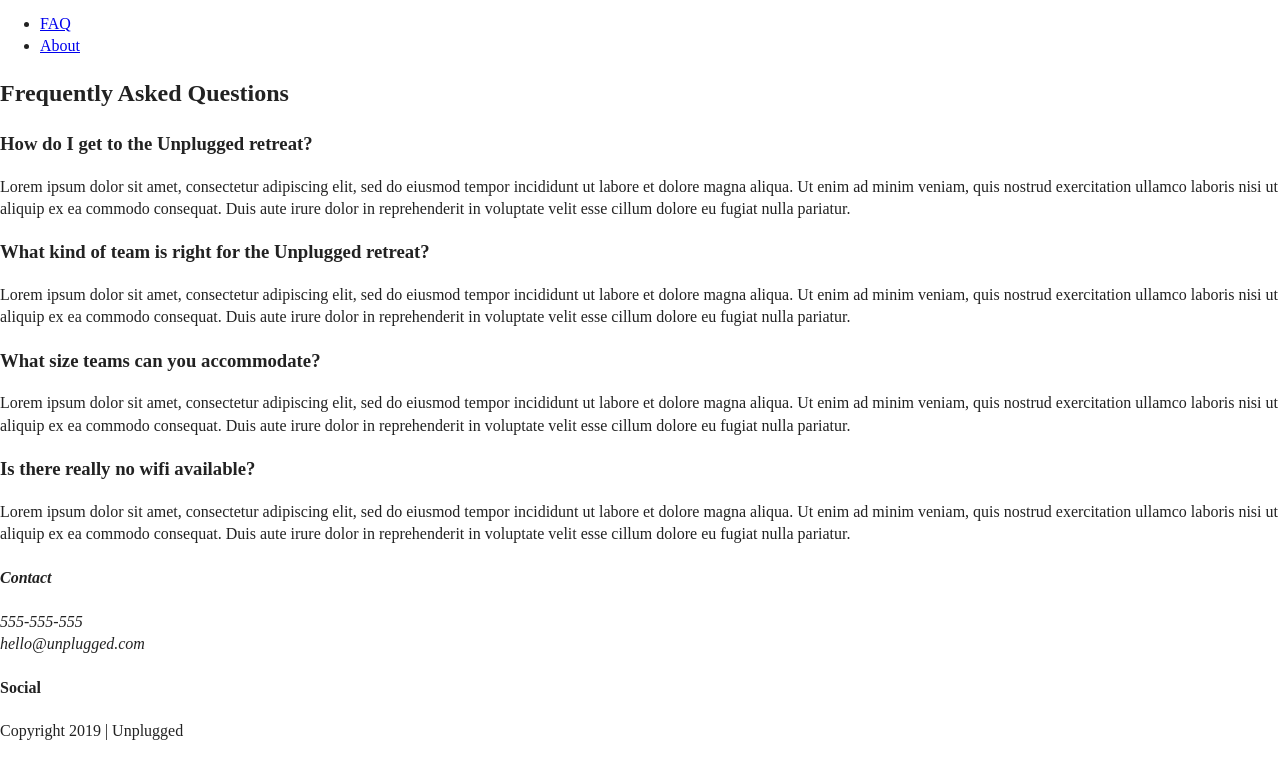
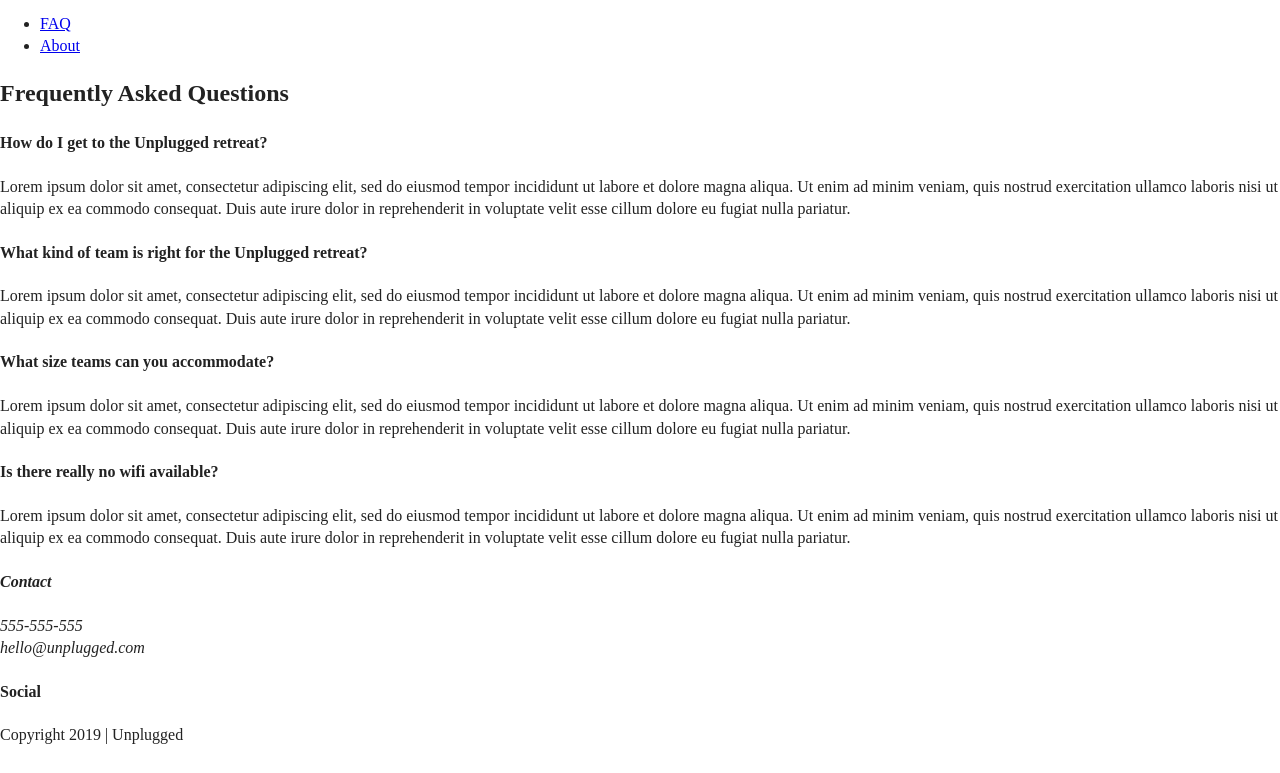
Before and after one commit to renazh/206-unplugged, a website: page faq/index.html in a window 1280 px wide. Shown: the part 27-800 px from the top of the page. Drawn offline with Linux system fonts and the light colour scheme.

Commit message:
Edited faq html content

```diff
--- a/faq/index.html
+++ b/faq/index.html
@@ -38,45 +38,38 @@
     </div> <!-- header content wrapper ends -->
   </header>
 
-  <main>
-    <section class="faq">
+  <main class="faq">
     <div class="content-wrapper">
       <h2>Frequently Asked Questions</h2>
       <div class="faq-content">
-          <article>
-            <h3>How do I get to the Unplugged retreat?</h3>
+        <h4>How do I get to the Unplugged retreat?</h4>
         <p>Lorem ipsum dolor sit amet, consectetur adipiscing elit, sed do eiusmod tempor incididunt ut labore et
                 dolore magna aliqua. Ut enim ad minim veniam, quis nostrud exercitation ullamco laboris nisi ut aliquip
                 ex ea commodo consequat. Duis aute irure dolor in reprehenderit in voluptate velit esse cillum dolore eu
                 fugiat nulla pariatur.</p>
-          </article>
-          <article>
-            <h3>What kind of team is right for the Unplugged retreat?</h3>
+      </div>
+      <div class="faq-content">
+        <h4>What kind of team is right for the Unplugged retreat?</h4>
         <p>Lorem ipsum dolor sit amet, consectetur adipiscing elit, sed do eiusmod tempor incididunt ut labore et
                 dolore magna aliqua. Ut enim ad minim veniam, quis nostrud exercitation ullamco laboris nisi ut aliquip
                 ex ea commodo consequat. Duis aute irure dolor in reprehenderit in voluptate velit esse cillum dolore eu
                 fugiat nulla pariatur.</p>
-          </article>
-          <article>
-            <h3>What size teams can you accommodate?</h3>
+      </div>
+      <div class="faq-content">
+        <h4>What size teams can you accommodate?</h4>
         <p>Lorem ipsum dolor sit amet, consectetur adipiscing elit, sed do eiusmod tempor incididunt ut labore et
                 dolore magna aliqua. Ut enim ad minim veniam, quis nostrud exercitation ullamco laboris nisi ut aliquip
                 ex ea commodo consequat. Duis aute irure dolor in reprehenderit in voluptate velit esse cillum dolore eu
                 fugiat nulla pariatur.</p>
-          </article>
-          <article>
-            <h3>Is there really no wifi available?</h3>
+      </div>
+      <div class="faq-content">
+        <h4>Is there really no wifi available?</h4>
         <p>Lorem ipsum dolor sit amet, consectetur adipiscing elit, sed do eiusmod tempor incididunt ut labore et
                 dolore magna aliqua. Ut enim ad minim veniam, quis nostrud exercitation ullamco laboris nisi ut aliquip
                 ex ea commodo consequat. Duis aute irure dolor in reprehenderit in voluptate velit esse cillum dolore eu
                 fugiat nulla pariatur.</p>
-          </article>
       </div>
-      </div> <!-- mission content wrapper ends -->
-    </section> <!-- mission ends -->
-
-    <aside>
-    </aside>
+    </div> <!-- faq content wrapper ends -->
   </main>
 
   <footer>
```
Lines whose indentation alone changed are shown as unchanged.
